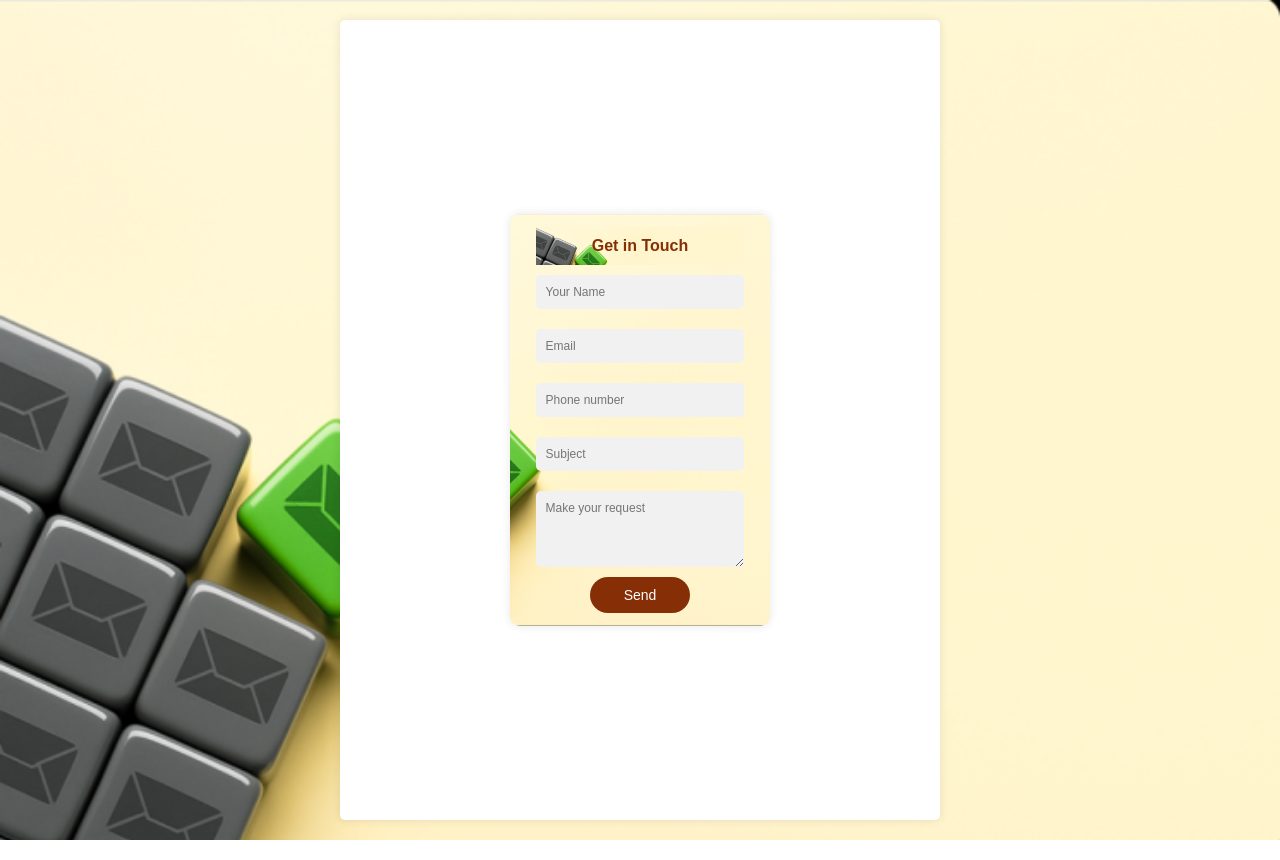
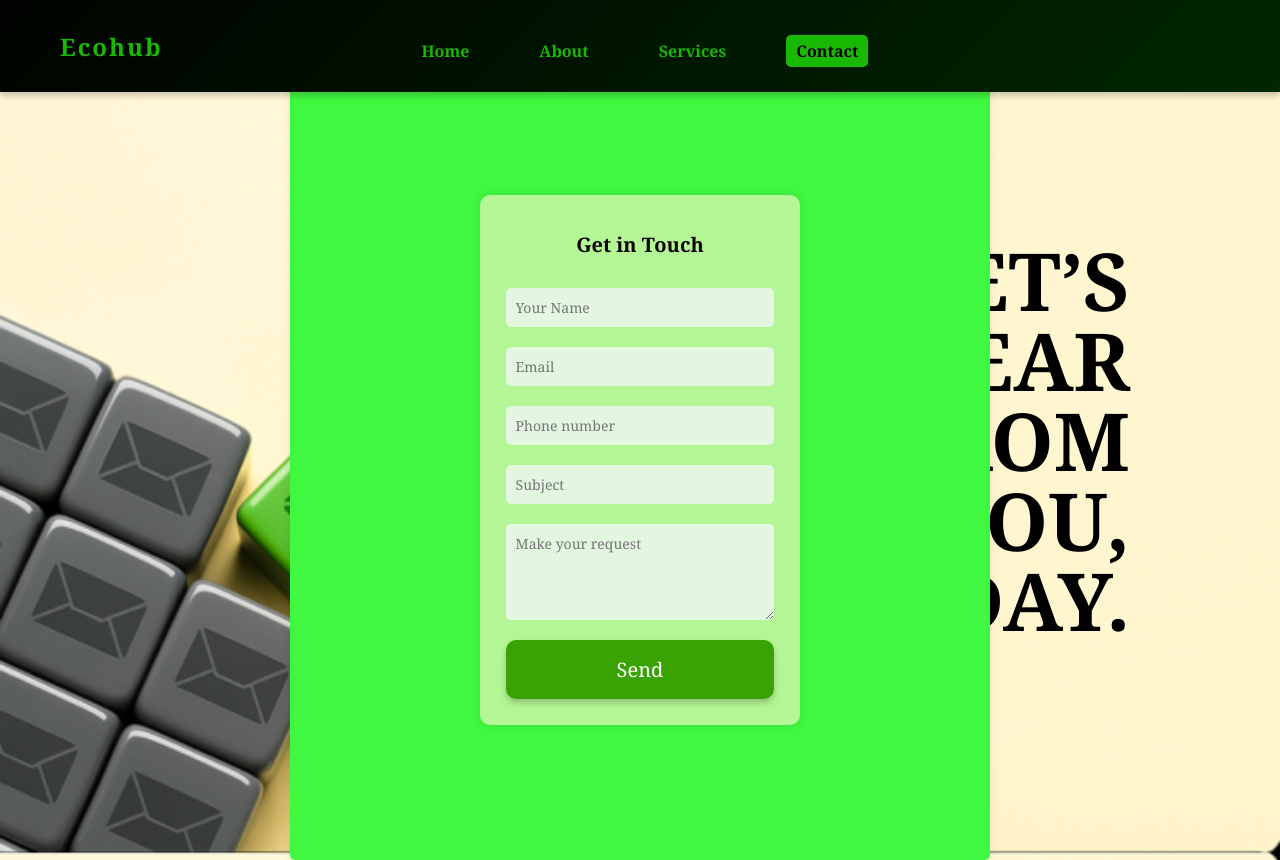
Before and after one commit to Gracedes5/contact, a plain HTML site: page index.html in a window 1280 px wide. Drawn offline with nearby package versions, Linux system fonts and the light colour scheme.

Commit message:
added header and header background with nav bar list

```diff
--- a/index.html
+++ b/index.html
@@ -19,19 +19,21 @@
             <script src="script.js"></script>
     <style>
         body {
-            font-family: Arial, sans-serif;
-            background-color: #f4f4f4;
+            font-family: Georgia, ;;
             margin: 0;
-            padding: 20px;
+
         }
         .container {
-            max-width: 600px;
+            max-width: 700px;
             margin: auto;
-            background: #fff;
+            background: #40f840;
             padding: 20px;
             border-radius: 5px;
             box-shadow: 0 0 10px rgba(0, 0, 0, 0.1);
+
         }
+
+
         h3 {
             text-align: center;
         }
@@ -40,7 +42,7 @@
             padding: 10px;
             margin: 10px 0;
             border-radius: 5px;
-            border: 1px solid #ccc;
+            border: 1px solid #cccccc;
         }
         button {
             width: 100%;
@@ -58,6 +60,26 @@
 </head>
 
 <body>
+    <header>
+        <div class="logo">Ecohub</div>
+        <nav class="navbar">
+            <ul>
+                <li><a href="#home">Home</a></li>
+                <li><a href="#about">About</a></li>
+                <li><a href="#services">Services</a></li>
+                <li><a href="#contact" class="active">Contact</a></li>
+            </ul>
+        </nav>
+    </header>
+
+
+ <!-- Right side - Text -->
+ <div class="background-text">
+    LET’S <br> HEAR <br> FROM <br> YOU, <br> TODAY.
+</div>
+
+<!-- Contact Form -->
+
     <div class="container">
 <form onsubmit="sendEmail(); reset(); return false;">
     <h3>Get in Touch</h3>
@@ -69,6 +91,7 @@
     <button type="submit" onclick="sendMail()">Send</button>
 </form>
     </div>
+
 
     <script>
         function sendEmail() {
--- a/style.css
+++ b/style.css
@@ -2,36 +2,117 @@
     margin: 0;
     padding: 0;
     box-sizing: border-box;
-    font-family: Arial, sans-serif;
-    background: url('3D-Email\ img.png') no-repeat center center fixed;
-        background-size: cover;
+    font-family: Georgia; /* Use a stylish font */
+}
+body {
+    background: url('3D-Email\ img.png') no-repeat left center fixed; /* Align background to the left */
+    background-size: cover; /* Resize the background */
+    padding-top: 60px; /* Add padding to ensure the background starts after the header */
+}
+
+header {
+    width: 100%;
+    background: linear-gradient(135deg, #010300, #002700); /* Set the background color */
+    padding: 10px 20px;
+    position: fixed; /* Keep the header at the top */
+    top: 0;
+    padding-top: 40px;
+    padding-bottom: 30px;
+
+    z-index: 10; /* Ensure header is above other content */
+    box-shadow: 0 4px 6px rgba(0, 0, 0, 0.2); /* Add shadow to the header */
+}
+
+.logo {
+    font-size: 24px;
+    font-weight: bold;
+    color: #18b803; /* Stylish green color for the logo */
+    font-family: 'Georgia', serif; /* Use a stylish font */
+
+    letter-spacing: 2px; /* Add spacing between letters */
+padding-left: 40px;
+    position: absolute; /* Position the logo absolutely */
+    left: 20px; /* Align to the left */
+    top: 30px; /* Align to the top */
+}
+
+
+.navbar ul {
+    list-style: none;
+    display: flex;
+    justify-content: center;
+    margin: 0;
+    padding: 0;
+}
+
+.navbar ul li {
+    margin: 0 25px;
+}
+
+.navbar ul li a {
+    text-decoration: none;
+    color: #18b803;
+    font-size: 16px;
+    font-weight: bold;
+    padding: 5px 10px;
+    border-radius: 5px;
+    transition: background-color 0.3s, color 0.3s;
+}
+
+.navbar ul li a:hover {
+    background-color: #18b803; /* Highlight background on hover */
+    color: #0a0301;
+}
+
+.navbar ul li a.active {
+    background-color: #18b803; /* Active page background */
+    color: #0a0301; /* Active page text color */
+}
+
+
+.background-text {
+    position: absolute;
+right: 150px;
+top: 30%;
+
+font-size: 5rem; /* Enlarged font size */
+font-weight: 900; /* Bolder font weight */
+text-align: right;
+line-height: 1.0; /* Adjust line height for spacing */
 }
 .container {
     width:100% ;
     height: 100vh;
     align-items: center;
     justify-content: center;
-    background-color: #fcfafa;
+    background-color: #18b803;
     display: flex;
+    position: relative;
+    top: 0;
+    left: 0;
+    z-index: 0;
+
 
 }
 form {
     width: 100%;
-    background-color: #eec925;
+    background-color: rgb(180, 245, 149);
     border-radius: 10px;
     box-shadow: 0 0 10px rgba(0, 0, 0, 0.1);
     display: flex;
     flex-direction: column;
-    max-width: 260px;
-    padding: 1vw 2vw;
+    max-width: 320px;
+    padding: 2vw;
+    margin: 0 auto; /* Center the form */
 }
 form h3 {
-    color: #862e05;
+    color: #0a0301;
     font-weight: 800;
-    font-size: 16px;
-    margin-bottom: 10px 10px;
+    font-size: 20px;
+    margin-bottom: 10px;
     text-align: center;
     padding: 10px 0;
+
 }
 form input, form textarea {
 
@@ -39,19 +120,49 @@ form input, form textarea {
     margin: 10px 0;
     border: 0;
     outline: none;
-    background: #f1f1f1;
-    font-size: 12px;
+    background: #e3f7e0;
+    font-size: 14px;
+    border-radius: 5px;
+    box-shadow: 0 2px 4px rgba(rgb(46, 44, 44), green, blue, alpha)
 }
 form button {
-    width: 100px;
-    padding: 10px;
-    background: #862e05;
+    width: 100%;
+    padding: 16px;
+    background: #38a302;
     color: #fff;
     border: 0;
-    border-radius: 30px;
-    font-size: 14px;
+    border-radius: 10px;
+    font-size: 20px;
     cursor: pointer;
     outline: none;
-    margin: 0px auto 0;
+    margin: 10px auto 0;
     transition: background-color 0.3s;
+    box-shadow: 0 4px 6px rgba(0, 0, 0, 0.2); /* Add shadow */
 }
+
+/* Mobile-friendly styles */
+@media (max-width: 768px) {
+    header {
+        flex-direction: column; /* Stack logo and navbar vertically */
+        align-items: flex-start; /* Align items to the left */
+        padding: 20px;
+        padding-top: 40px;
+        padding-bottom: 40px;
+
+    }
+
+    .logo {
+        font-size: 20px; /* Adjust font size for smaller screens */
+        margin-bottom: 10px;
+        padding-top: auto;
+        padding-left: 0px;
+    }
+    .navbar ul {
+        flex-direction: row; /* Stack navigation links vertically */
+        align-items: flex-start; /* Align links to the left */
+        width: 100%; /* Take full width */
+        justify-content: center; /* Center the links */
+        padding: center; /* Remove left padding */
+            padding-top: auto;
+        }
+    }
```
